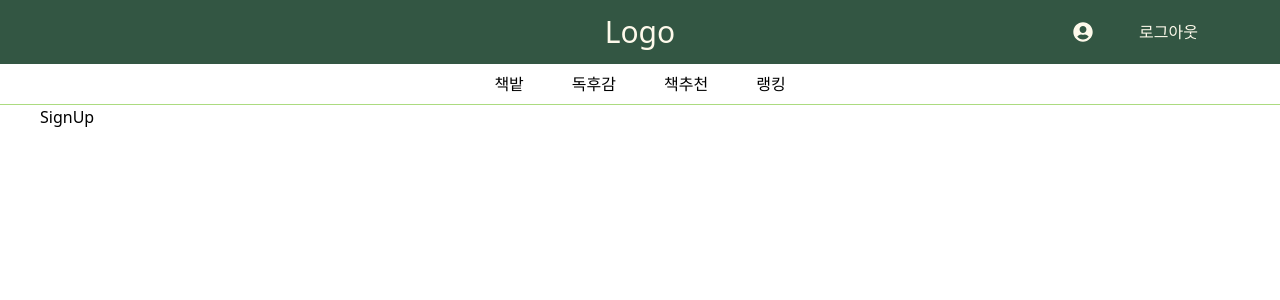
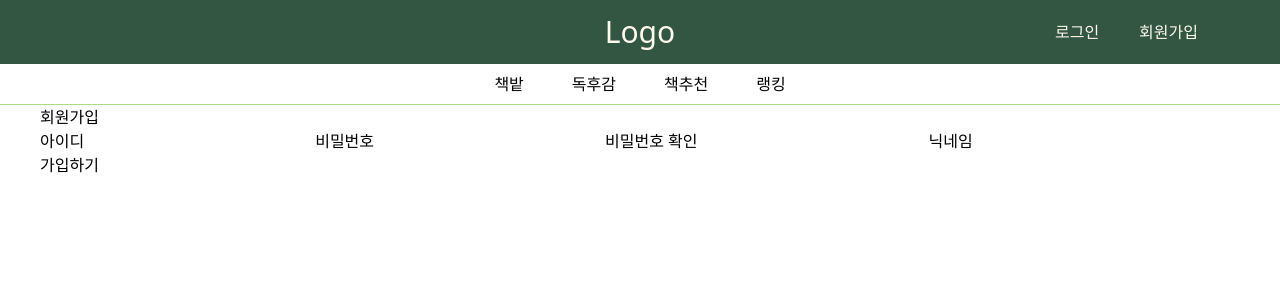
Before and after one commit to book-forest-gwangju-3/book-forest-front, a React (Vite) app in the folder book-forest/: page /signup in a window 1280 px wide. Shown: the top 300 px of the page. Built offline with nearby package versions, Linux system fonts and the light colour scheme.

Commit message:
feat.로그인, 회원가입 page 마크업

```diff
--- a/book-forest/src/components/Header.jsx
+++ b/book-forest/src/components/Header.jsx
@@ -3,10 +3,10 @@ import { FaUserCircle } from "react-icons/fa"
 import styles from "./Header.module.css"
 
 const Header = () => {
-  const isLogin = true  // 테스트용 임시 변수
+  const isLogin = false  // 테스트용 임시 변수
   const navigate = useNavigate()
 
-  const Logout = () => {
+  const logOut = () => {
     console.log('로그아웃 과정 진행')
     navigate("/login")
   }
@@ -35,7 +35,7 @@ const Header = () => {
                 </div>
               </div>
             </div>
-            <div onClick={Logout} className={styles.item}>로그아웃</div>
+            <div onClick={logOut} className={styles.item}>로그아웃</div>
           </div> :
           <div className={styles.container}>
             <Link className={styles.item} to="/login" >로그인</Link>
--- /dev/null
+++ b/book-forest/src/components/LoginForm.jsx
@@ -0,0 +1,22 @@
+import { useNavigate } from "react-router-dom"
+
+const LoginForm = () => {
+  const navigate = useNavigate()
+
+  const handleLogin = (e) => {
+    e.preventDefault()
+
+    console.log('로그인 과정 진행')
+    navigate("/")
+  }
+
+  return(
+    <form action="" onSubmit={handleLogin}>
+      <input type="text" />
+      <input type="password" />
+      <button type="submit">로그인</button>
+    </form>
+  )
+}
+
+export default LoginForm
--- /dev/null
+++ b/book-forest/src/components/SignupForm.jsx
@@ -0,0 +1,29 @@
+import { useNavigate } from "react-router-dom"
+
+const SignupForm = () => {
+  const navigate = useNavigate()
+
+  const handleSignup = (e) => {
+    e.preventDefault()
+
+    console.log('회원가입 과정 진행')
+    console.log('로그인 과정 진행')
+    navigate("/")
+  }
+
+  return(
+    <form action="" onSubmit={handleSignup}>
+      <label htmlFor="id">아이디</label>
+      <input type="text" id="id" />
+      <label htmlFor="password1">비밀번호</label>
+      <input type="password" id="password1" />
+      <label htmlFor="password2">비밀번호 확인</label>
+      <input type="password" id="password2" />
+      <label htmlFor="nickname">닉네임</label>
+      <input type="text" id="nickname" />
+      <button type="submit">가입하기</button>
+    </form>
+  )
+}
+
+export default SignupForm
--- a/book-forest/src/pages/LogIn.jsx
+++ b/book-forest/src/pages/LogIn.jsx
@@ -1,5 +1,14 @@
+import { Link } from "react-router-dom"
+import LoginForm from "../components/LoginForm"
+
 const LogIn = () => {
-  return <div>LogIn</div>;
+  return (
+    <>
+      <h1>로그인</h1>
+      <LoginForm />
+      <Link to="/signup" >회원가입</Link>
+    </>
+  )
 };
 
 export default LogIn;
--- a/book-forest/src/pages/SignUp.jsx
+++ b/book-forest/src/pages/SignUp.jsx
@@ -1,5 +1,12 @@
+import SignupForm from "../components/SignupForm";
+
 const SignUp = () => {
-  return <div>SignUp</div>;
+  return (
+    <>
+      <h1>회원가입</h1>
+      <SignupForm />
+    </>
+  )
 };
 
 export default SignUp;
```
